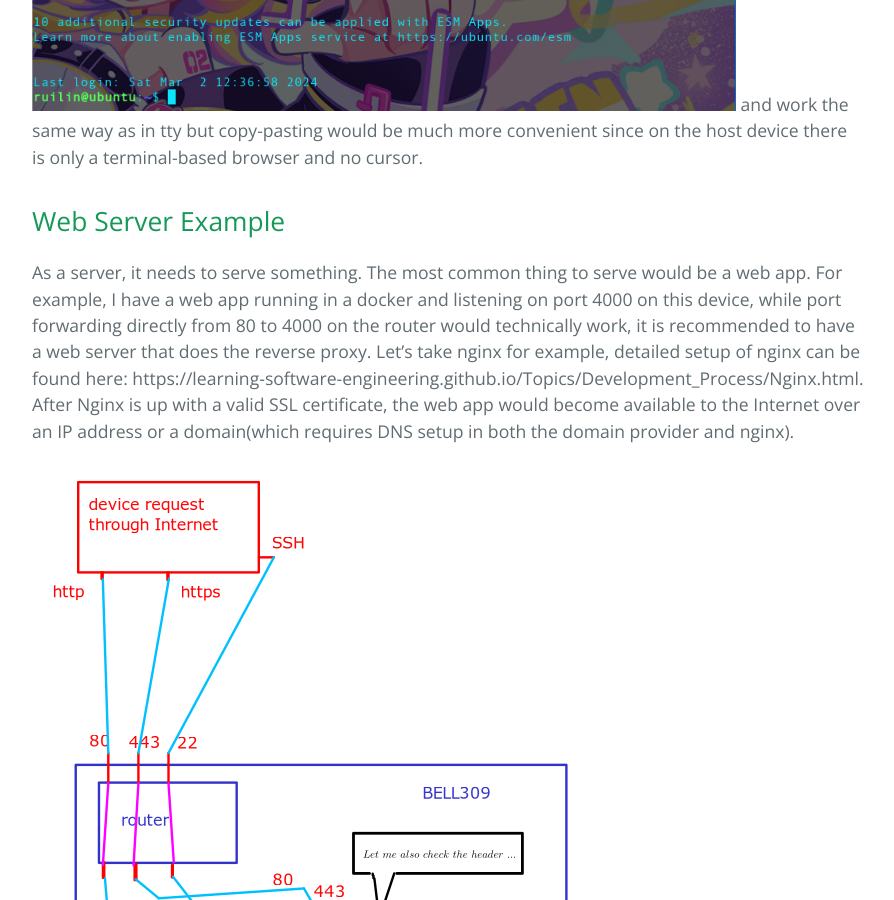
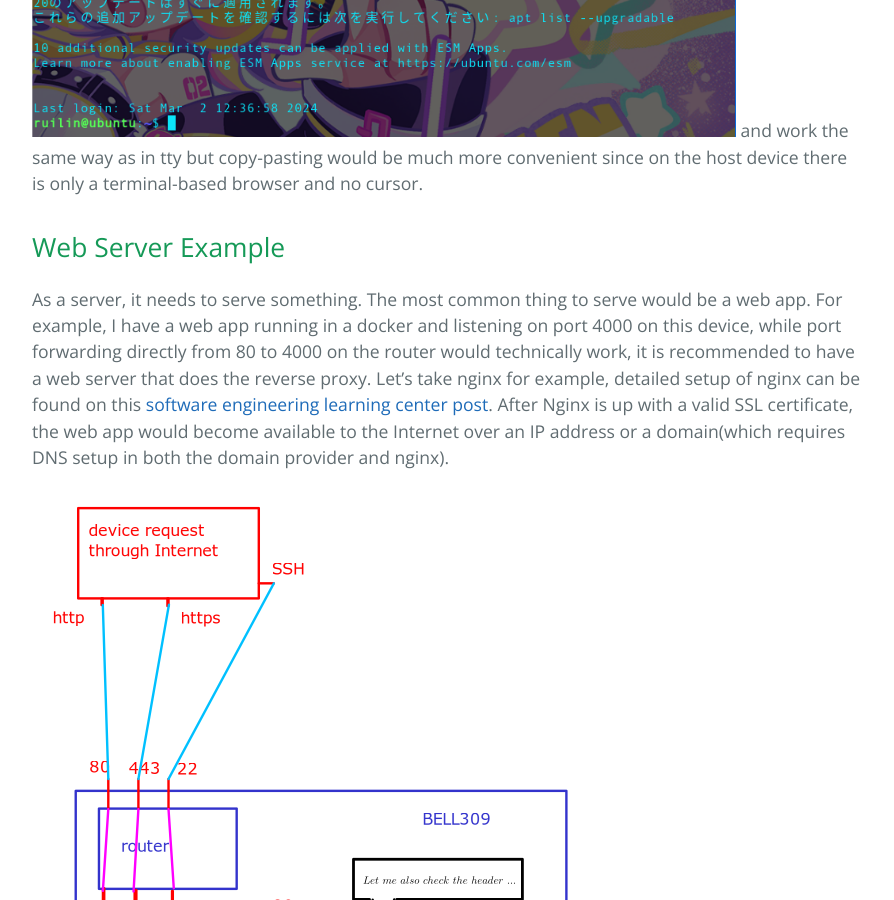
Before and after one commit to learning-software-engineering/learning-software-engineering.github.io, a Jekyll site: the page built from Topics/Development_Process/Ubuntu_server_edition/ubuntu.md, in a window 1280 px wide and 900 px high, scrolled down 5433 px. Shown: the whole window, without its empty margins (192-1086 px from the left). Built offline with Jekyll 4.4.1, drawn with Linux system fonts in a browser that asks for light colours; our own code applies the rules of GitHub Pages for plain Markdown files; some of the changed text lies outside the part shown.

Commit message:
added a source

```diff
--- a/Topics/Development_Process/Ubuntu_server_edition/ubuntu.md
+++ b/Topics/Development_Process/Ubuntu_server_edition/ubuntu.md
@@ -68,7 +68,7 @@
 
 ## Web Server Example
 
-As a server, it needs to serve something. The most common thing to serve would be a web app. For example, I have a web app running in a docker and listening on port 4000 on this device, while port forwarding directly from 80 to 4000 on the router would technically work, it is recommended to have a web server that does the reverse proxy. Let's take nginx for example, detailed setup of nginx can be found here: https://learning-software-engineering.github.io/Topics/Development_Process/Nginx.html. After Nginx is up with a valid SSL certificate, the web app would become available to the Internet over an IP address or a domain(which requires DNS setup in both the domain provider and nginx).
+As a server, it needs to serve something. The most common thing to serve would be a web app. For example, I have a web app running in a docker and listening on port 4000 on this device, while port forwarding directly from 80 to 4000 on the router would technically work, it is recommended to have a web server that does the reverse proxy. Let's take nginx for example, detailed setup of nginx can be found on this [software engineering learning center post]( https://learning-software-engineering.github.io/Topics/Development_Process/Nginx.html). After Nginx is up with a valid SSL certificate, the web app would become available to the Internet over an IP address or a domain(which requires DNS setup in both the domain provider and nginx).
 
 ![Alt text](Assets/nginx.png)
 
```
Also changed, not shown: other parts of Topics/Development_Process/Ubuntu_server_edition/ubuntu.md (+2 -2 lines).
